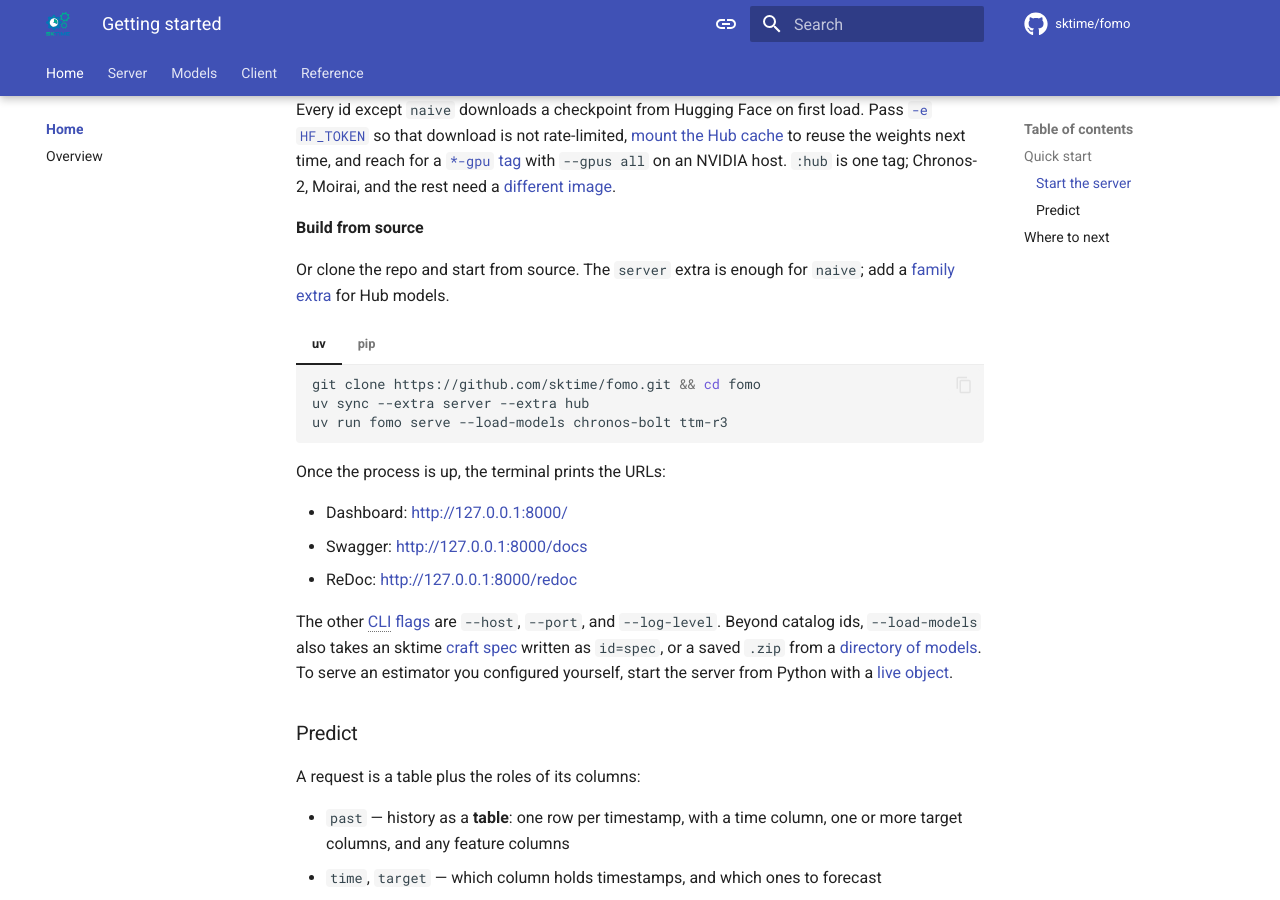
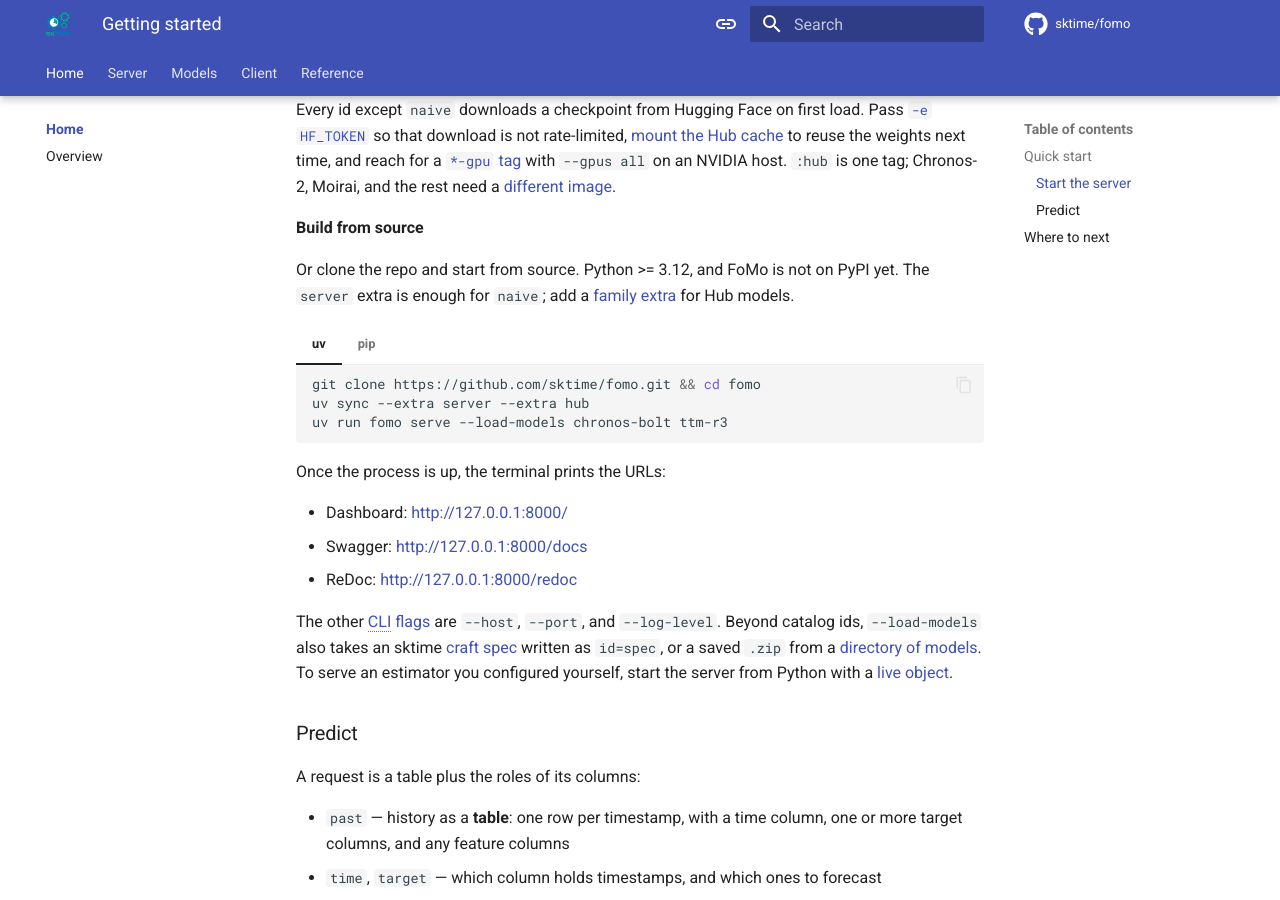
Before and after one commit to sktime/tserve, an MkDocs documentation site: the page built from docs/index.md, in a window 1280 px wide and 900 px high, scrolled down 1089 px. Built offline with MkDocs 1.6.1 and Material for MkDocs 9.7.7, drawn with Linux system fonts in a browser that asks for light colours; comment, search, counter and statistics services are not loaded.

```diff
--- a/docs/index.md
+++ b/docs/index.md
@@ -34,7 +34,7 @@
 
 **Build from source**
 
-Or clone the repo and start from source. The `server` extra is enough for `naive`; add a [family extra](models/index.md#dependencies) for Hub models.
+Or clone the repo and start from source. Python >= 3.12, and FoMo is not on PyPI yet. The `server` extra is enough for `naive`; add a [family extra](models/index.md#dependencies) for Hub models.
 
 === "uv"
 
```
